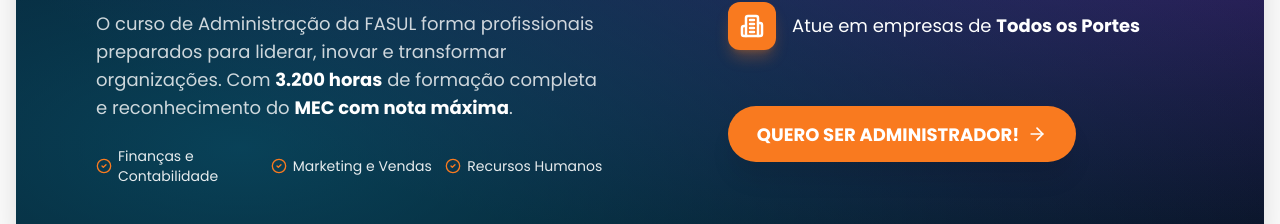
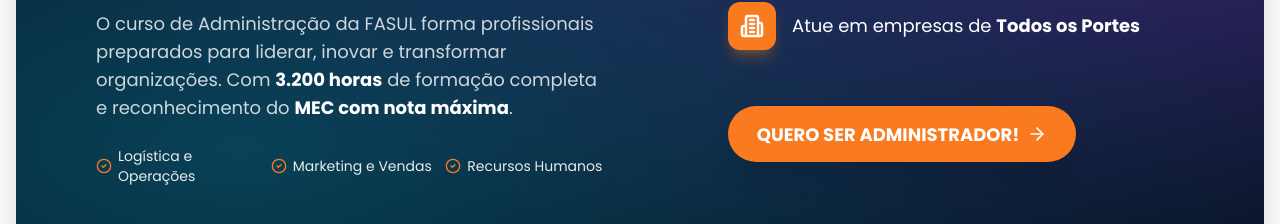
Before and after one commit to juanmkt-web/graduacaocienciascontabeis.com.br, a React (Vite) app: page / in a window 1280 px wide. Shown: the part 1180-1404 px from the top of the page. Built offline with nearby package versions, Linux system fonts and the light colour scheme; the HTML template or start-up script is replaced by a standard one.

Commit message:
Code edited in Lovable Code Editor
Edited UI in Lovable

```diff
--- a/src/components/Benefits.tsx
+++ b/src/components/Benefits.tsx
@@ -23,7 +23,7 @@ const benefits = [
   },
 ];
 
-const highlights = ["Finanças e Contabilidade", "Marketing e Vendas", "Recursos Humanos"];
+const highlights = ["Logística e Operações", "Marketing e Vendas", "Recursos Humanos"];
 
 const Benefits = () => {
   return (
```
